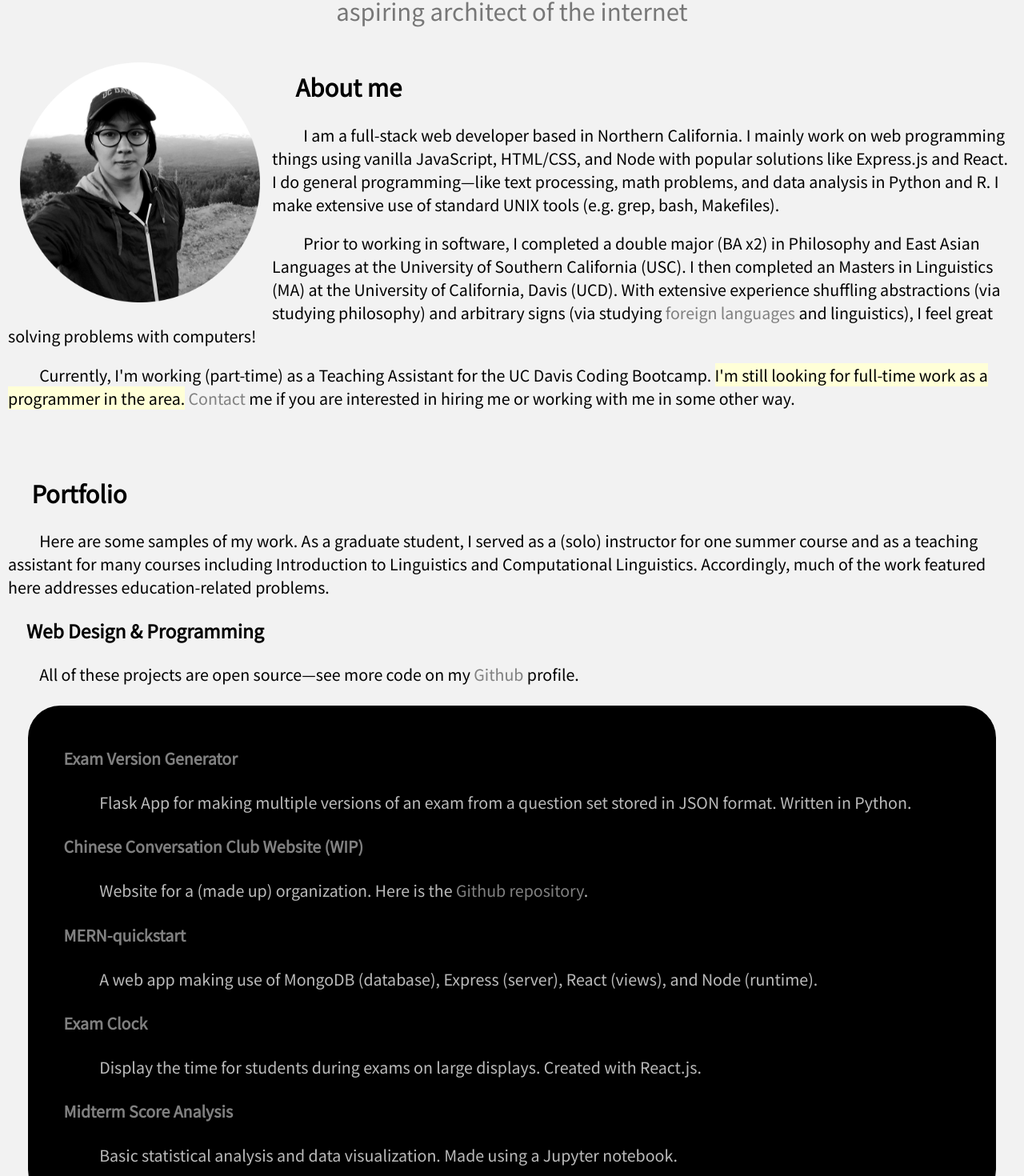
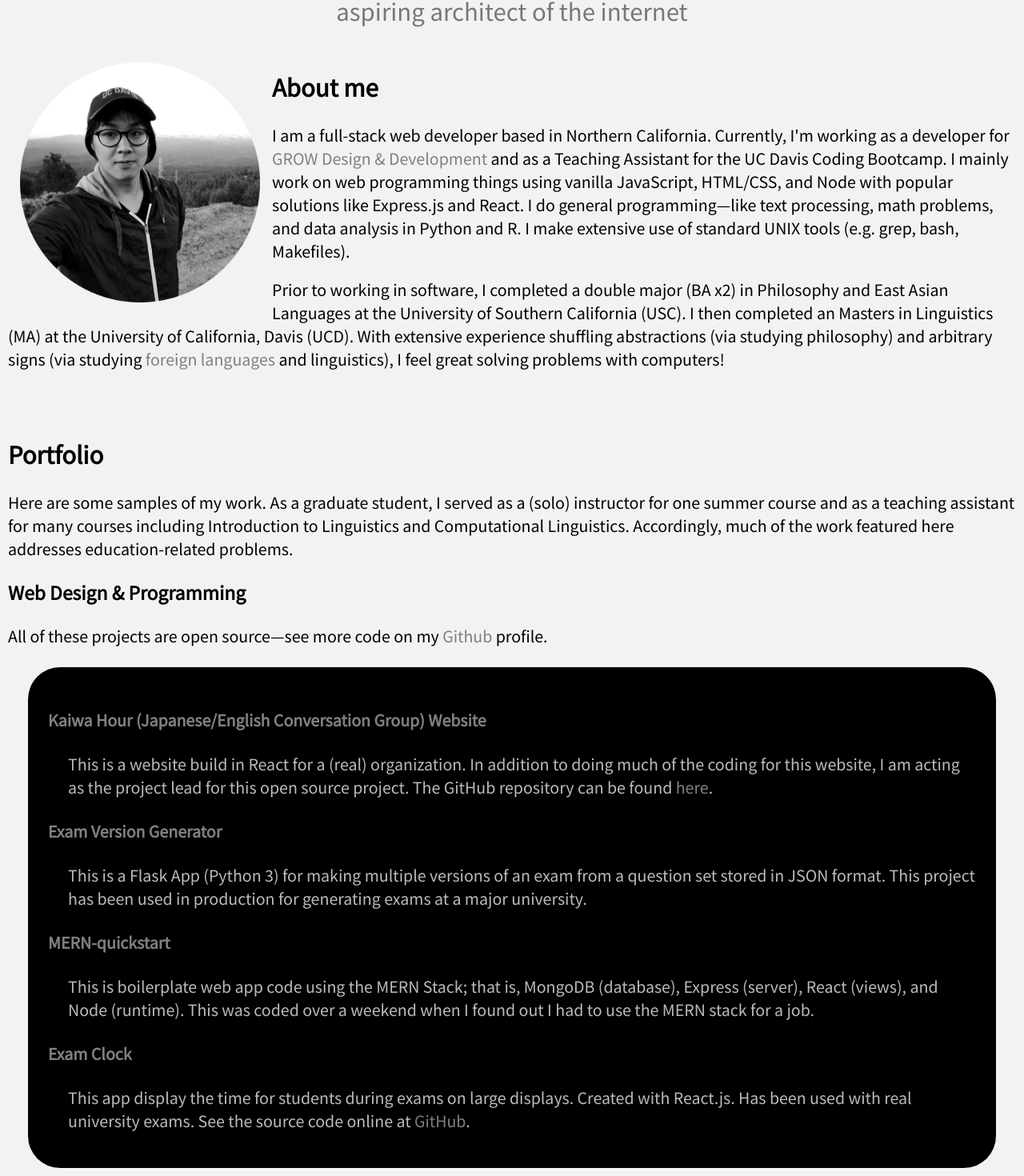
Before and after one commit to captainalan/me, a React (Create React App) app: page / in a window 1280 px wide. Shown: the part 164-1634 px from the top of the page at 80% size. Built offline with nearby package versions, Linux system fonts and the light colour scheme.

Commit message:
Some content and style updates

```diff
--- a/src/App.css
+++ b/src/App.css
@@ -14,14 +14,6 @@
 
 .App a {
   text-decoration: none;
-}
-
-.App p {
-  text-indent: 2em;
-}
-
-.App h1, h2, h3, h4, h5 {
-  text-indent: 1em;
 }
 
 .App-logo {
@@ -162,7 +154,7 @@
 
 /* Change background on mouse-over */
 .TopBar a:hover {
-  background: #ddd;
+  background: rgb(119, 119, 119);
   color: black;
 }
 
--- a/src/App.js
+++ b/src/App.js
@@ -26,9 +26,8 @@ class App extends Component {
           <AboutMe
             profile_img_src={ require("./images/github_profile.png") }
           >
-            <p>I am a full-stack web developer based in Northern California. I mainly work on web programming things using vanilla JavaScript, HTML/CSS, and Node with popular solutions like Express.js and React. I do general programming—like text processing, math problems, and data analysis in Python and R. I make extensive use of standard UNIX tools (e.g. grep, bash, Makefiles).</p>
+            <p>I am a full-stack web developer based in Northern California. Currently, I'm working as a developer for <a href="https://growdnd.com">GROW Design & Development</a> and as a Teaching Assistant for the UC Davis Coding Bootcamp. I mainly work on web programming things using vanilla JavaScript, HTML/CSS, and Node with popular solutions like Express.js and React. I do general programming—like text processing, math problems, and data analysis in Python and R. I make extensive use of standard UNIX tools (e.g. grep, bash, Makefiles).</p>
             <p>Prior to working in software, I completed a double major (BA x2) in Philosophy and East Asian Languages at the University of Southern California (USC). I then completed an Masters in Linguistics (MA) at the University of California, Davis (UCD). With extensive experience shuffling abstractions (via studying philosophy) and arbitrary signs (via studying <a href="#languages">foreign languages</a> and linguistics), I feel great solving problems with computers! </p>
-            <p>Currently, I'm working (part-time) as a Teaching Assistant for the UC Davis Coding Bootcamp. <span className="Highlighted">I'm still looking for full-time work as a programmer in the area.</span> <a href="#contact">Contact</a> me if you are interested in hiring me or working with me in some other way.</p>
           </AboutMe>
           <Portfolio>
             <p>Here are some samples of my work. As a graduate student, I served as a (solo) instructor for one summer course and as a teaching assistant for many courses including Introduction to Linguistics and Computational Linguistics. Accordingly, much of the work featured here addresses education-related problems.</p>
@@ -38,20 +37,18 @@ class App extends Component {
 
             <div className="Projects">
 
+              <h4><a href="https://kaiwahour.github.io/home/">Kaiwa Hour (Japanese/English Conversation Group) Website</a></h4>
+              <p className="Description">This is a website build in React for a (real) organization. In addition to doing much of the coding for this website, I am acting as the project lead for this open source project. The GitHub repository can be found <a href="https://github.com/kaiwahour/home">here</a>.</p>
+
               <h4><a href="https://github.com/captainalan/exam-version-generator/">Exam Version Generator</a></h4>
-              <p className="Description">Flask App for making multiple versions of an exam from a question set stored in JSON format. Written in Python.</p>
-
-              <h4><a href="https://captainalan.github.io/chinese-conversation/">Chinese Conversation Club Website (WIP)</a></h4>
-              <p className="Description">Website for a (made up) organization. Here is the <a href="https://github.com/captainalan/chinese-conversation">Github repository</a>.</p>
+              <p className="Description">This is a Flask App (Python 3) for making multiple versions of an exam from a question set stored in JSON format. This project has been used in production for generating exams at a major university.</p>
 
               <h4><a href="https://github.com/captainalan/MERN-quickstart">MERN-quickstart</a></h4>
-              <p className="Description">A web app making use of MongoDB (database), Express (server), React (views), and Node (runtime).</p>
+              <p className="Description">This is boilerplate web app code using the MERN Stack; that is, MongoDB (database), Express (server), React (views), and Node (runtime). This was coded over a weekend when I found out I had to use the MERN stack for a job.</p>
 
-              <h4><a href="https://github.com/captainalan/exam-clock">Exam Clock</a></h4>
-              <p className="Description">Display the time for students during exams on large displays. Created with React.js.</p>
+              <h4><a href="https://captainalan.github.io/exam-clock/">Exam Clock</a></h4>
+              <p className="Description">This app display the time for students during exams on large displays. Created with React.js. Has been used with real university exams. See the source code online at <a href="https://github.com/captainalan/exam-clock">GitHub</a>.</p>
 
-              <h4><a href="https://github.com/captainalan/exam-evaluation-made-easy-2/blob/master/Midterm%20Score%20Analysis.ipynb">Midterm Score Analysis</a></h4>
-              <p className="Description">Basic statistical analysis and data visualization. Made using a Jupyter notebook.</p>
             </div>
             <p><b>Note</b>: The code for this website can be found on my Github too! <span role="img" aria-label="sparkles">✨✨✨</span></p>
 
@@ -112,7 +109,7 @@ class App extends Component {
 
           </Portfolio>
           <Contact>
-            <p>Find me on <a href="https://github.com/captainalan">Github</a> or <a href="https://www.linkedin.com/in/alan-wong-bb342569/">LinkedIn</a>. Business inquires are welcome. You can expect a reply within 48 hours during the work week.
+            <p>Find me on <a href="https://github.com/captainalan">GitHub</a> or <a href="https://www.linkedin.com/in/alan-wong-bb342569/">LinkedIn</a>. Business inquires are welcome. You can expect a reply within 48 hours during the work week.
                Contact me directly at <span className="email">captainalan at gmail dot com</span>. </p>
           </Contact>
           <ReactAd />
```
Also changed, not shown: 1 other file (tests, documents, lock files or other folders).
